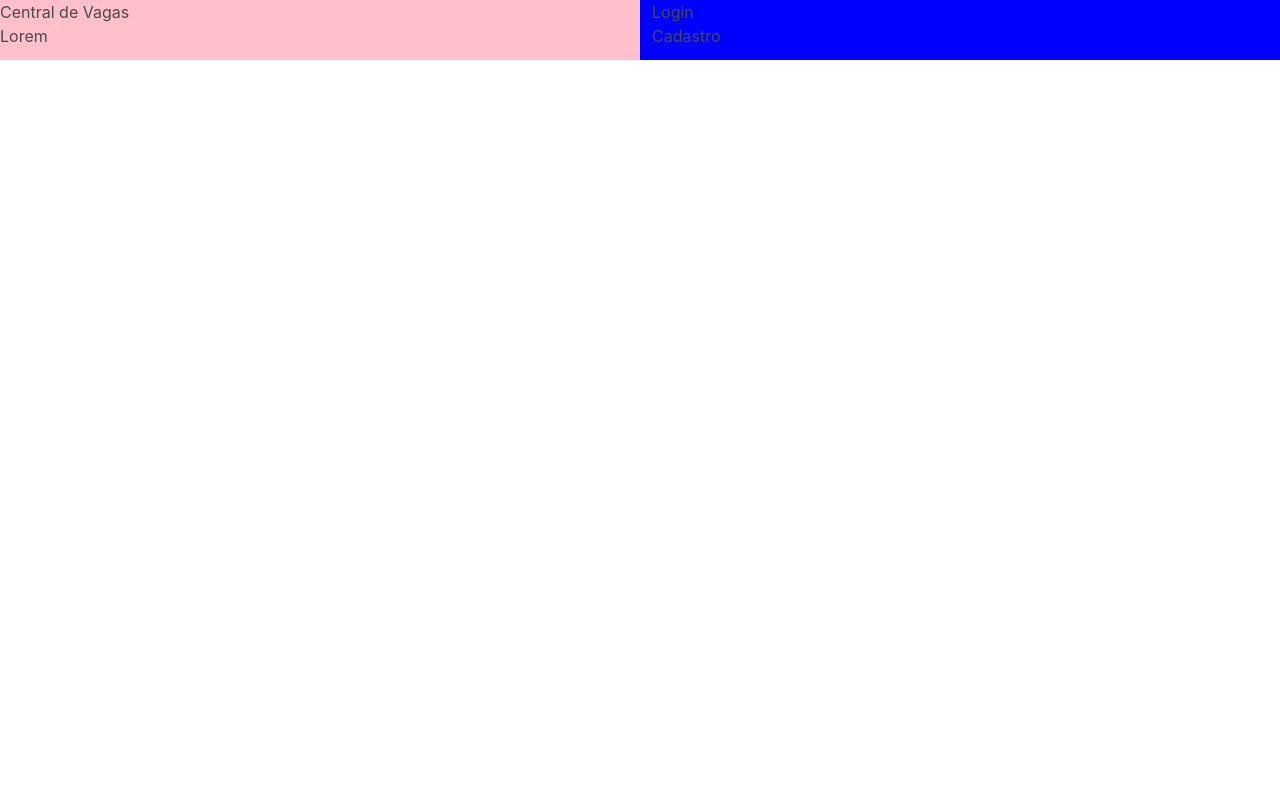
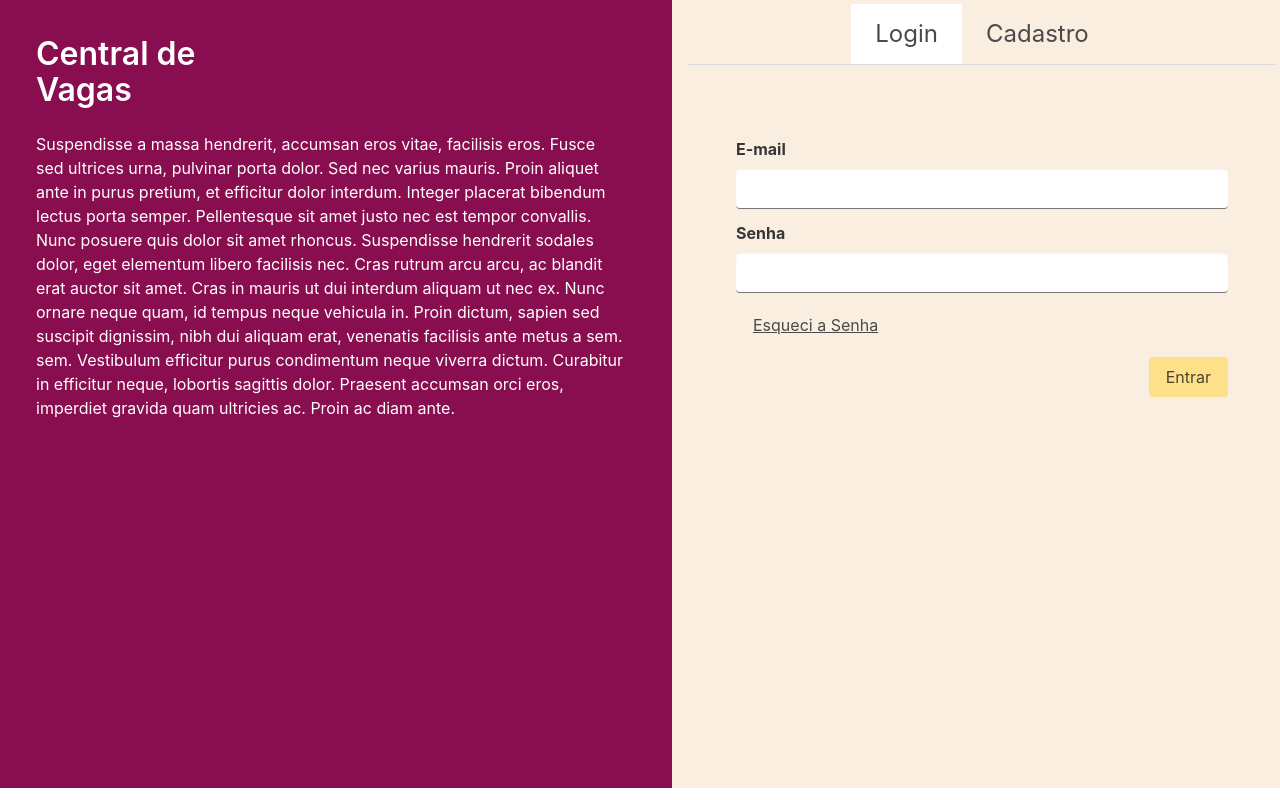
Before and after one commit to DevMobUFRJ/central-de-vagas, a Vue app: page / in a window 1280 px wide. Built offline with nearby package versions, Linux system fonts and the light colour scheme.

Commit message:
Customização de componentes e remoção de código não utilizado

```diff
--- a/src/assets/sass/main.scss
+++ b/src/assets/sass/main.scss
@@ -1 +1,5 @@
 @import "~bulma/bulma";
+
+body {
+  background-color: #4b0022;
+}
--- a/src/components/template/Login.vue
+++ b/src/components/template/Login.vue
@@ -1,35 +1,139 @@
 <template>
   <div class="columns">
     <section class="column left">
-      <h1 class="">
-        Central de Vagas
+      <h1 class="title" style="color: white">
+        Central de <br />
+        Vagas
       </h1>
-      <article>
-        Lorem
+      <article class="">
+        <p style="color: white">
+          Suspendisse a massa hendrerit, accumsan eros vitae, facilisis eros.
+          Fusce sed ultrices urna, pulvinar porta dolor. Sed nec varius mauris.
+          Proin aliquet ante in purus pretium, et efficitur dolor interdum.
+          Integer placerat bibendum lectus porta semper. Pellentesque sit amet
+          justo nec est tempor convallis. Nunc posuere quis dolor sit amet
+          rhoncus. Suspendisse hendrerit sodales dolor, eget elementum libero
+          facilisis nec. Cras rutrum arcu arcu, ac blandit erat auctor sit amet.
+          Cras in mauris ut dui interdum aliquam ut nec ex. Nunc ornare neque
+          quam, id tempus neque vehicula in. Proin dictum, sapien sed suscipit
+          dignissim, nibh dui aliquam erat, venenatis facilisis ante metus a
+          sem. sem. Vestibulum efficitur purus condimentum neque viverra dictum.
+          Curabitur in efficitur neque, lobortis sagittis dolor. Praesent
+          accumsan orci eros, imperdiet gravida quam ultricies ac. Proin ac diam
+          ante.
+        </p>
       </article>
     </section>
-    <section class="column right">
-      <article>Login</article>
-      <article>Cadastro</article>
-    </section>
+    <div class="column right">
+      <div class="tabs is-centered is-large">
+        <ul>
+          <li>
+            <a
+              v-on:click="activeTab = 1"
+              v-bind:class="[activeTab === 1 ? 'is-active' : '']"
+              >Login</a
+            >
+          </li>
+          <li>
+            <a
+              v-on:click="activeTab = 2"
+              v-bind:class="[activeTab === 2 ? 'is-active' : '']"
+              >Cadastro</a
+            >
+          </li>
+        </ul>
+      </div>
+      <div class="tab-content" v-if="activeTab === 1">
+        <div class="field">
+          <label class="label">E-mail</label>
+          <div class="control">
+            <input class="input" type="email" />
+          </div>
+        </div>
+        <div class="field">
+          <label class="label">Senha</label>
+          <div class="control">
+            <input class="input" type="password" />
+          </div>
+        </div>
+        <div class="field">
+          <button class="button is-text">Esqueci a Senha</button>
+        </div>
+        <div class="field">
+          <button class="button is-pulled-right is-warning">Entrar</button>
+        </div>
+      </div>
+      <div class="tab-content" v-if="activeTab === 2">
+        <div class="field">
+          <label class="label">E-mail</label>
+          <div class="control">
+            <input class="input" type="email" />
+          </div>
+        </div>
+        <div class="field">
+          <label class="label">Senha</label>
+          <div class="control">
+            <input class="input" type="password" />
+          </div>
+        </div>
+        <div class="field">
+          <label class="label">Confirmar Senha</label>
+          <div class="control">
+            <input class="input" type="password" />
+          </div>
+        </div>
+        <div class="field">
+          <button class="button is-pulled-right">Próximo</button>
+        </div>
+      </div>
+    </div>
   </div>
 </template>
 
 <script>
 export default {
-  name: "Login"
+  name: "Login",
+  props: {
+    email: String,
+    password: String,
+    confirmationPassword: String,
+    auth: Promise
+  },
+  data: function() {
+    return {
+      activeTab: 1
+    };
+  }
 };
 </script>
 
 <style scoped lang="scss">
 .columns {
-  background-color: green;
-  height: 100%;
+  height: 100vh;
 }
 .right {
-  background-color: blue;
+  background-color: #faeee0;
+  padding: 1em;
+  .tab-content {
+    padding: 3em;
+  }
 }
 .left {
-  background-color: pink;
+  background-color: #890e4f;
+  padding: 3em;
+  p {
+    color: #fcfdfd;
+  }
+}
+.is-active {
+  background-color: #fff;
+}
+input {
+  border: none;
+  border-bottom: 1px solid #757575;
+  background-color: none
+}
+input:focus {
+  outline: none;
 }
 </style>
--- a/src/router/index.js
+++ b/src/router/index.js
@@ -9,15 +9,6 @@ const routes = [
     path: "/",
     name: "login",
     component: Login
-  },
-  {
-    path: "/about",
-    name: "about",
-    // route level code-splitting
-    // this generates a separate chunk (about.[hash].js) for this route
-    // which is lazy-loaded when the route is visited.
-    component: () =>
-      import(/* webpackChunkName: "about" */ "../views/About.vue")
   }
 ];
 
```
Also changed, not shown: src/components/HelloWorld.vue (deleted, +0 -146 lines).
